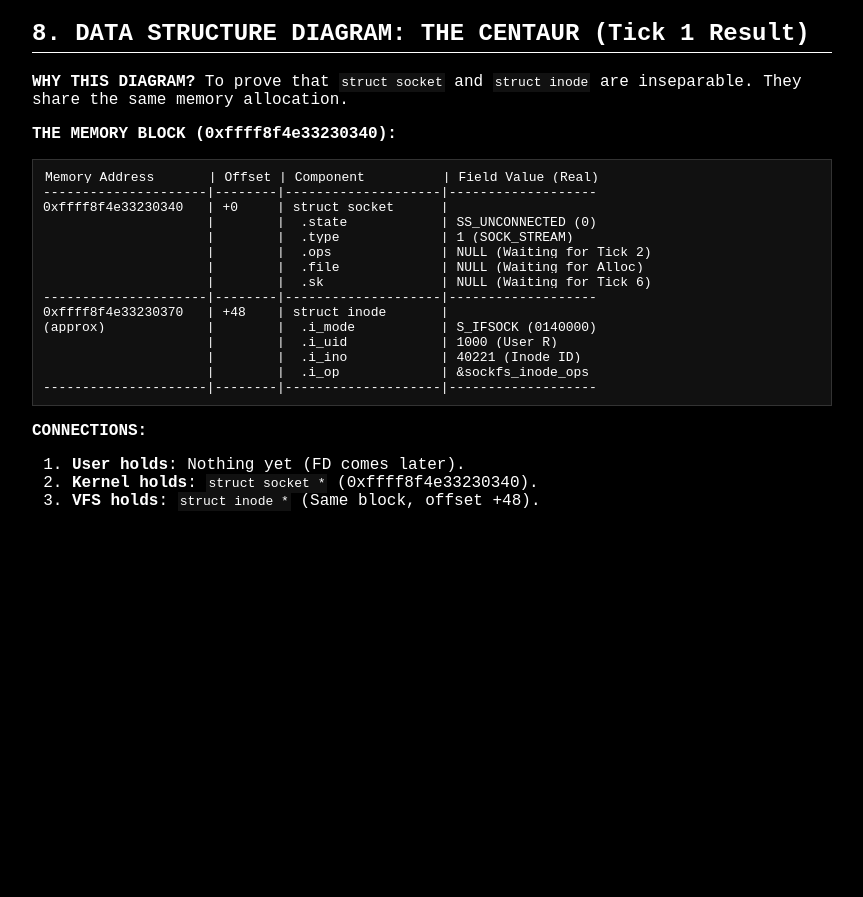
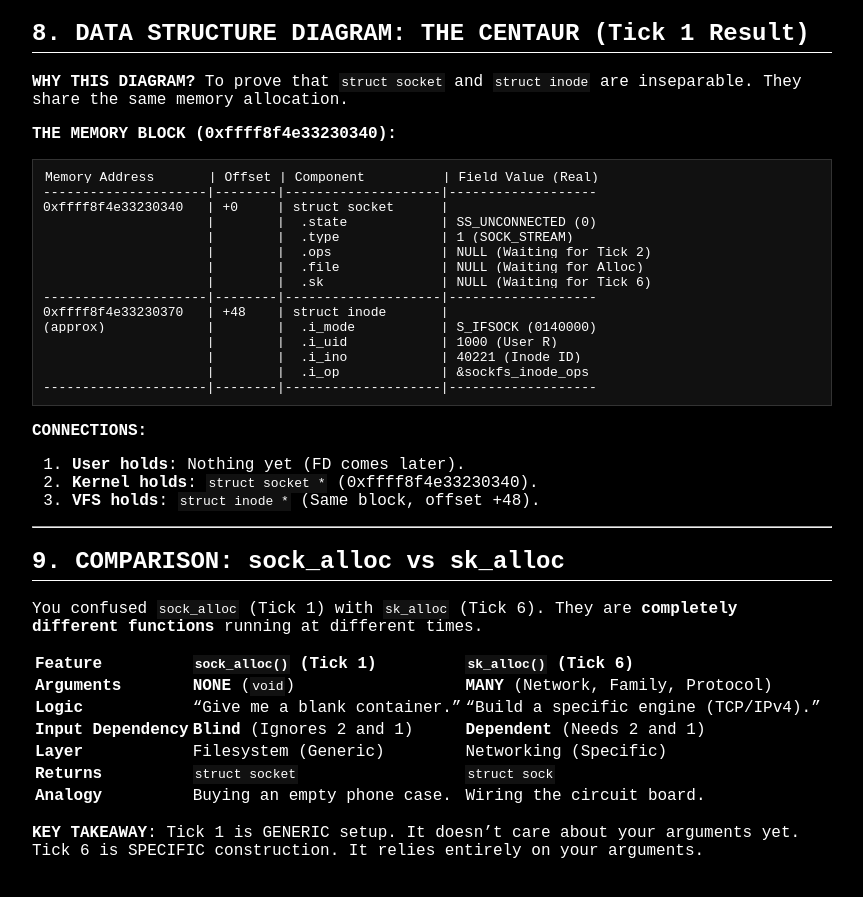
Before and after one commit to raikrahul/socket-trace-investigation, a Jekyll site: the page built from tick1_deep_dive.md, in a window 1280 px wide and 900 px high, scrolled down 4095 px. Shown: the top 897 px of the window, without its empty margins (8-871 px from the left). Built offline with Jekyll 4.4.1, drawn with Linux system fonts in a browser that asks for light colours; our own code applies the rules of GitHub Pages for plain Markdown files; before the commit the page ends 4645 px from its top, so only the background shows below that.

Commit message:
Add sock_alloc vs sk_alloc comparison to Tick 1

```diff
--- a/tick1_deep_dive.md
+++ b/tick1_deep_dive.md
@@ -215,3 +215,23 @@ Memory Address       | Offset | Component          | Field Value (Real)
 1.  **User holds**: Nothing yet (FD comes later).
 2.  **Kernel holds**: `struct socket *` (0xffff8f4e33230340).
 3.  **VFS holds**: `struct inode *` (Same block, offset +48).
+
+---
+
+## 9. COMPARISON: sock_alloc vs sk_alloc
+
+You confused `sock_alloc` (Tick 1) with `sk_alloc` (Tick 6).
+They are **completely different functions** running at different times.
+
+| Feature | `sock_alloc()` (Tick 1) | `sk_alloc()` (Tick 6) |
+| :--- | :--- | :--- |
+| **Arguments** | **NONE** (`void`) | **MANY** (Network, Family, Protocol) |
+| **Logic** | "Give me a blank container." | "Build a specific engine (TCP/IPv4)." |
+| **Input Dependency** | **Blind** (Ignores 2 and 1) | **Dependent** (Needs 2 and 1) |
+| **Layer** | Filesystem (Generic) | Networking (Specific) |
+| **Returns** | `struct socket` | `struct sock` |
+| **Analogy** | Buying an empty phone case. | Wiring the circuit board. |
+
+**KEY TAKEAWAY**:
+Tick 1 is GENERIC setup. It doesn't care about your arguments yet.
+Tick 6 is SPECIFIC construction. It relies entirely on your arguments.
```
